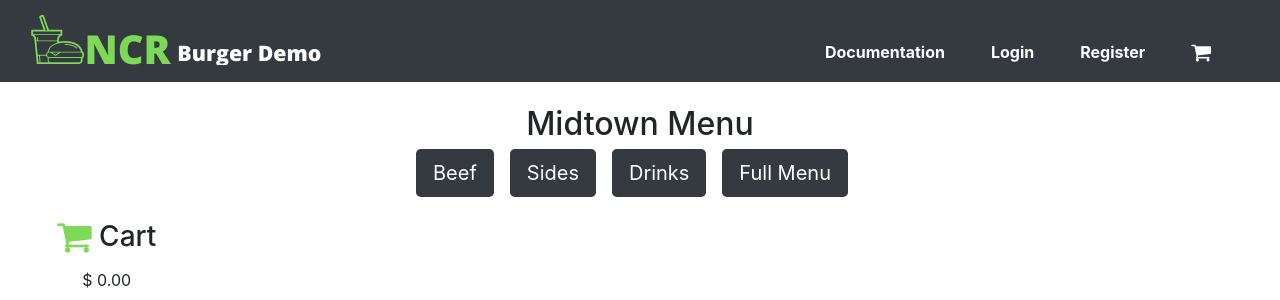
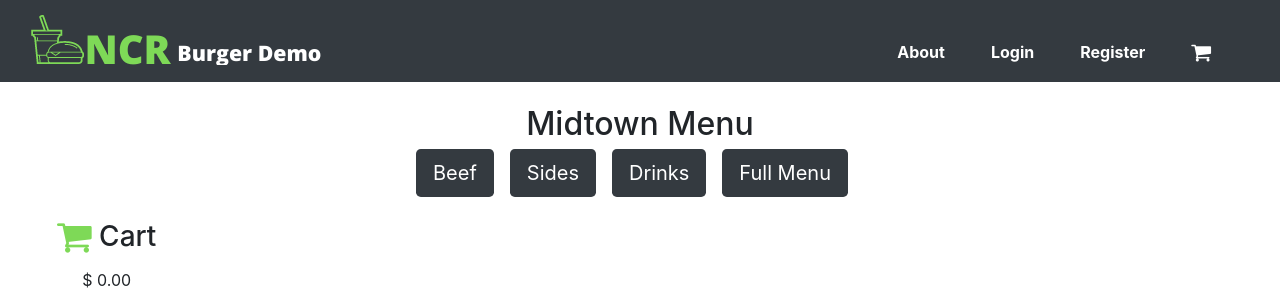
Before and after one commit to TransactionTree/sample-app-burgers, a Django app: page /burger/midtownMenu in a window 1280 px wide. Shown: the top 300 px of the page. Run offline with Django 3.2, Linux system fonts and the light colour scheme; data that the repository does not hold is empty; parts of the project's set-up code (start-up, migrations or seed data) failed here and were passed over; some libraries are stand-ins or nearby versions.

Commit message:
Fixing about/documentation url bug

```diff
--- a/code/templates/highlandsMenu.html
+++ b/code/templates/highlandsMenu.html
@@ -74,7 +74,7 @@
     <div class="collapse navbar-collapse" id="navbarSupportedContent">
       <ul class="navbar-nav ml-auto smooth-scroll d-lg-flex align-items-center mt-4" style="margin-bottom:0px; padding-bottom;0px">
            <li class="nav-item  ">
-               <a class="nav-link" href="{% url 'documentation' %}">Documentation</a>
+               <a class="nav-link" href="{% url 'about' %}">About</a>
            </li>
            {% if user.is_authenticated %}
                 <li class="nav-item h-100">
--- a/code/templates/index.html
+++ b/code/templates/index.html
@@ -48,7 +48,7 @@
                                                 <option value="5">5</option>
                                                 <option value="10">10</option>
                                                 <option value="15">15</option>
-                                                <option value="20">20</option>
+                                                <option value="20" selected>20</option>
                                             </select>
                                         </div>
                                 </div>
--- a/code/templates/midtownMenu.html
+++ b/code/templates/midtownMenu.html
@@ -74,7 +74,7 @@
     <div class="collapse navbar-collapse" id="navbarSupportedContent">
       <ul class="navbar-nav ml-auto smooth-scroll d-lg-flex align-items-center mt-4" style="margin-bottom:0px; padding-bottom;0px">
            <li class="nav-item  ">
-               <a class="nav-link" href="{% url 'documentation' %}">Documentation</a>
+               <a class="nav-link" href="{% url 'about' %}">About</a>
            </li>
            {% if user.is_authenticated %}
                 <li class="nav-item h-100">
--- a/code/templates/southlandMenu.html
+++ b/code/templates/southlandMenu.html
@@ -85,7 +85,7 @@
     <div class="collapse navbar-collapse" id="navbarSupportedContent">
       <ul class="navbar-nav ml-auto smooth-scroll d-lg-flex align-items-center mt-4" style="margin-bottom:0px; padding-bottom;0px">
            <li class="nav-item  ">
-               <a class="nav-link" href="{% url 'documentation' %}">Documentation</a>
+               <a class="nav-link" href="{% url 'about' %}">About</a>
            </li>
            {% if user.is_authenticated %}
                 <li class="nav-item h-100">
```
Also changed, not shown: README.md.
